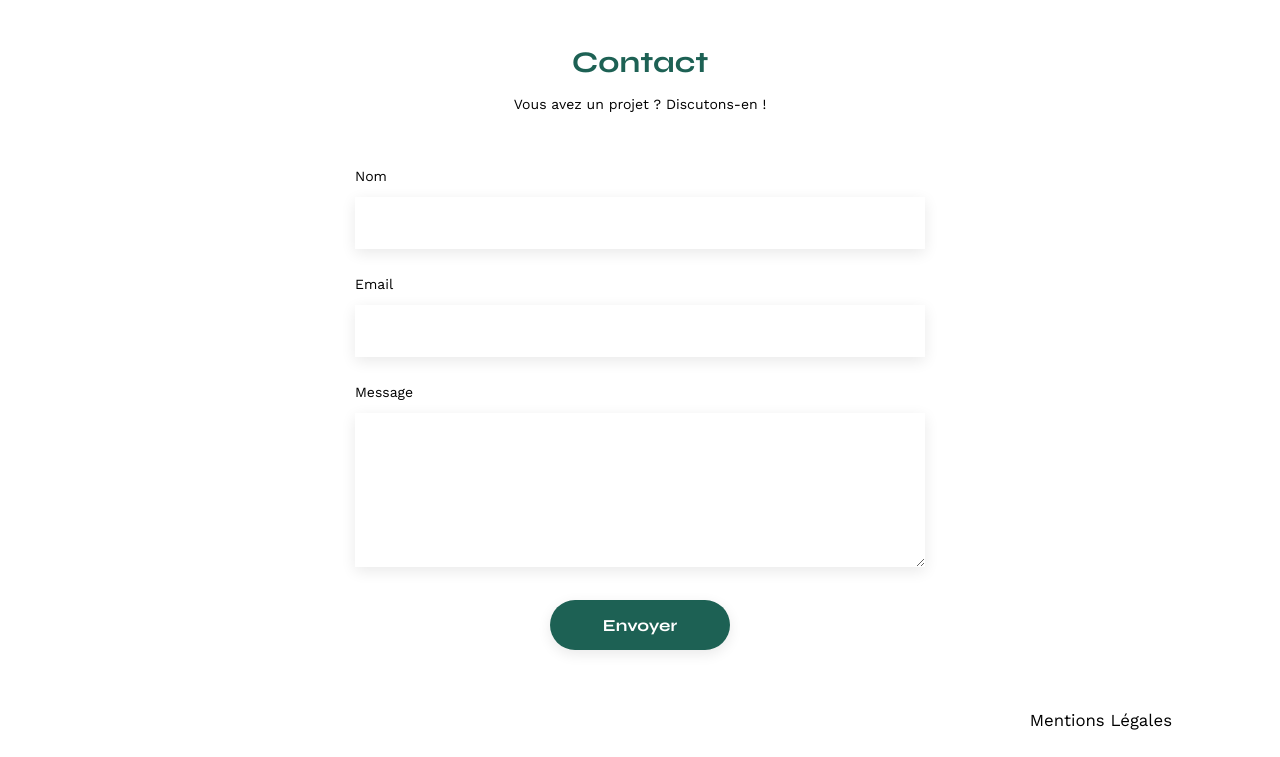
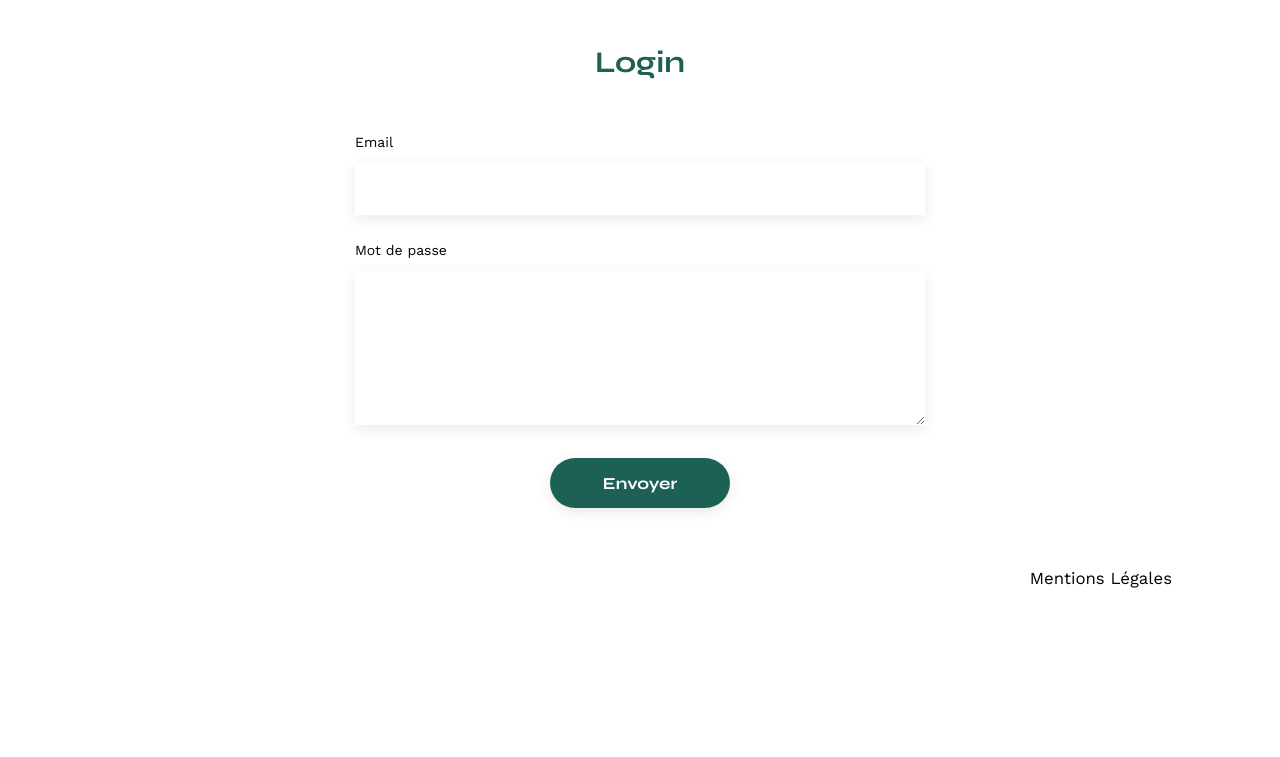
Before and after one commit to salah-87/Portfolio-architecte-sophie-bluel-master, a plain HTML site: page FrontEnd/login.html in a window 1280 px wide. Shown: the part 96-853 px from the top of the page. After the commit the page ends 800 px from the top, so only its background shows below. Drawn offline with nearby package versions, Linux system fonts and the light colour scheme; no server answers.

Commit message:
login premier commit

```diff
--- a/FrontEnd/login.html
+++ b/FrontEnd/login.html
@@ -27,14 +27,12 @@
     </header>
     <main>
       <section id="contact">
-        <h2>Contact</h2>
-        <p>Vous avez un projet ? Discutons-en !</p>
+        <h2>Login</h2>
+
         <form action="#" method="post">
-          <label for="name">Nom</label>
-          <input type="text" name="name" id="name" />
           <label for="email">Email</label>
           <input type="email" name="email" id="email" />
-          <label for="message">Message</label>
+          <label for="message">Mot de passe</label>
           <textarea name="message" id="message" cols="30" rows="10"></textarea>
           <input type="submit" value="Envoyer" />
         </form>
```
